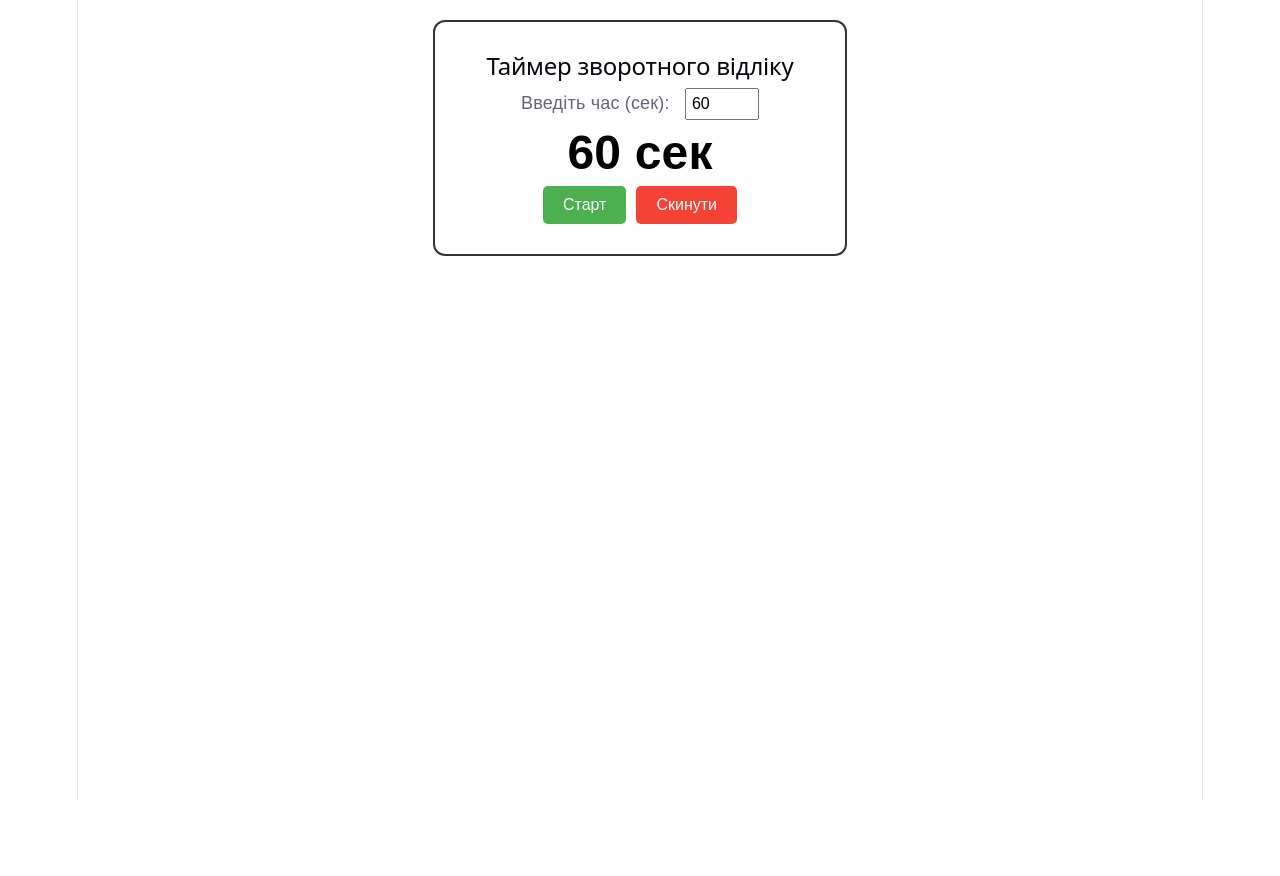
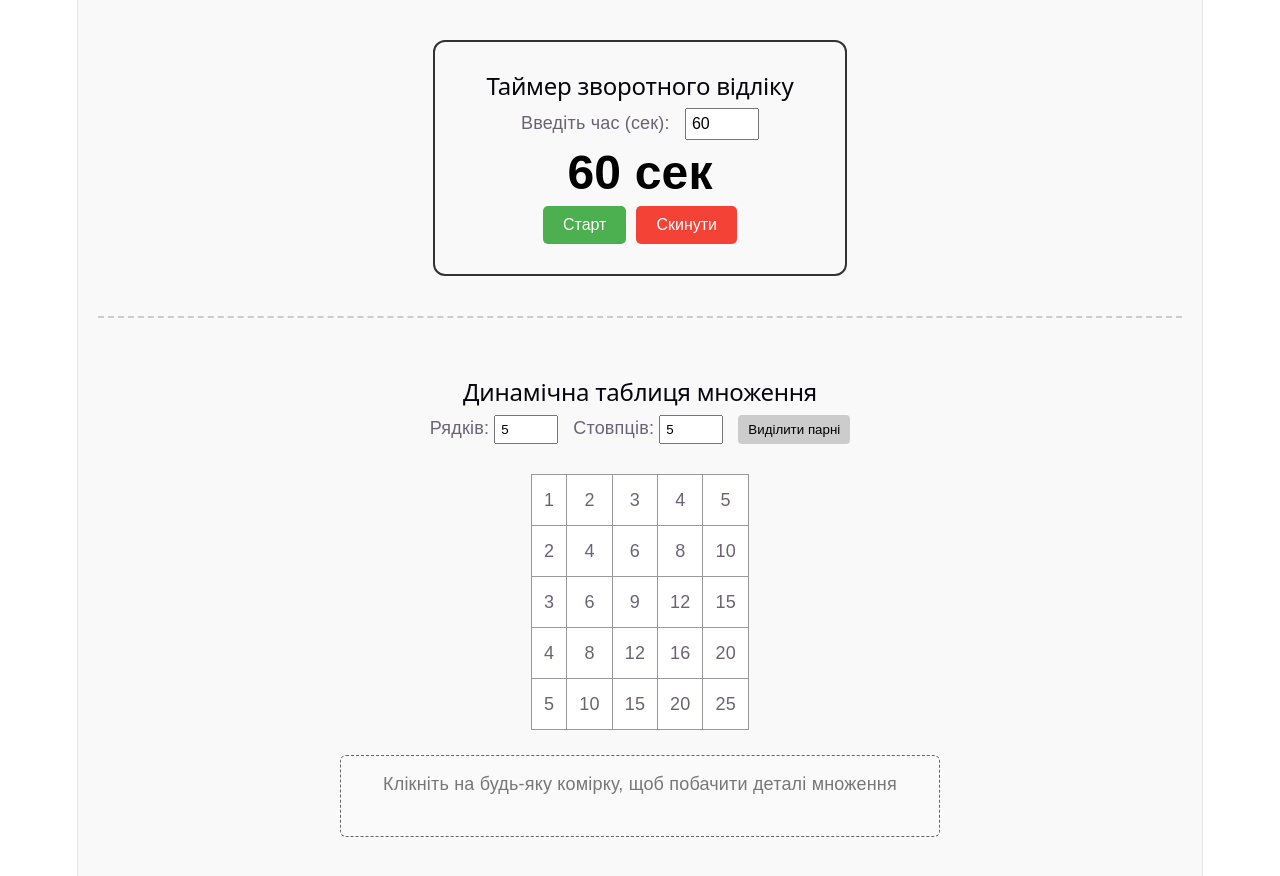
Before and after one commit to Madamada2026/laboratorna-5, a React (Vite) app: page / in a window 1280 px wide. Shown: the top 876 px of the page. Before the commit the page ends 800 px from the top, so only its background shows below. Built offline with nearby package versions, Linux system fonts and the light colour scheme.

Commit message:
feat: виконано завдання 2 (таблиця множення)

```diff
--- a/src/App.jsx
+++ b/src/App.jsx
@@ -1,10 +1,13 @@
 import React from 'react';
 import CountdownTimer from './CountdownTimer';
+import MultiplicationTable from './MultiplicationTable';
 
 function App() {
   return (
-    <div>
+    <div style={{ padding: '20px', backgroundColor: '#f9f9f9', minHeight: '100vh' }}>
       <CountdownTimer />
+      <hr style={{ margin: '40px 0', border: '0', borderTop: '2px dashed #ccc' }} />
+      <MultiplicationTable />
     </div>
   );
 }
--- /dev/null
+++ b/src/MultiplicationTable.jsx
@@ -0,0 +1,113 @@
+import React, { useState } from 'react';
+
+function MultiplicationTable() {
+  // 1. Стани для розмірності таблиці (рядки та стовпці)
+  const [rows, setRows] = useState(5);
+  const [cols, setCols] = useState(5);
+
+  // 2. Стан для збереження координати вибраної комірки (об'єкт або null)
+  const [selectedCell, setSelectedCell] = useState(null);
+
+  // 3. Стан для режиму підсвічування парних чисел (true/false)
+  const [highlightEven, setHighlightEven] = useState(false);
+
+  // Створення структури таблиці (генерація матриці)
+  const tableData = [];
+  for (let i = 1; i <= rows; i++) {
+    const row = [];
+    for (let j = 1; j <= cols; j++) {
+      row.push(i * j);
+    }
+    tableData.push(row);
+  }
+
+  return (
+    <div style={{ padding: '20px', maxWidth: '600px', margin: '20px auto', fontFamily: 'Arial, sans-serif' }}>
+      <h2 style={{ textAlign: 'center' }}>Динамічна таблиця множення</h2>
+
+      {/* Панель налаштувань */}
+      <div style={{ display: 'flex', gap: '15px', justifyContent: 'center', marginBottom: '20px', flexWrap: 'wrap' }}>
+        <div>
+          <label>Рядків: </label>
+          <input
+            type="number"
+            min="1" max="15"
+            value={rows}
+            onChange={(e) => { setRows(parseInt(e.target.value) || 1); setSelectedCell(null); }}
+            style={{ width: '50px', padding: '5px' }}
+          />
+        </div>
+        <div>
+          <label>Стовпців: </label>
+          <input
+            type="number"
+            min="1" max="15"
+            value={cols}
+            onChange={(e) => { setCols(parseInt(e.target.value) || 1); setSelectedCell(null); }}
+            style={{ width: '50px', padding: '5px' }}
+          />
+        </div>
+        <button
+          onClick={() => setHighlightEven(!highlightEven)}
+          style={{ padding: '5px 10px', backgroundColor: highlightEven ? '#4caf50' : '#ccc', color: highlightEven ? 'white' : 'black', border: 'none', borderRadius: '4px', cursor: 'pointer' }}
+        >
+          {highlightEven ? 'Парні виділено' : 'Виділити парні'}
+        </button>
+      </div>
+
+      {/* Сама таблиця */}
+      <div style={{ overflowX: 'auto', display: 'flex', justifyContent: 'center' }}>
+        <table style={{ borderCollapse: 'collapse', marginTop: '10px' }}>
+          <tbody>
+            {tableData.map((row, rowIndex) => (
+              <tr key={rowIndex}>
+                {row.map((val, colIndex) => {
+                  const rNum = rowIndex + 1;
+                  const cNum = colIndex + 1;
+                  const isSelected = selectedCell && selectedCell.r === rNum && selectedCell.c === cNum;
+                  const isEven = val % 2 === 0;
+
+                  // Визначаємо колір фону комірки
+                  let bgColor = 'white';
+                  if (isSelected) bgColor = '#ffeb3b'; // жовтий для вибраної
+                  else if (highlightEven && isEven) bgColor = '#e8f5e9'; // світло-зелений для парних
+
+                  return (
+                    <td
+                      key={colIndex}
+                      onClick={() => setSelectedCell({ r: rNum, c: cNum, value: val })}
+                      style={{
+                        border: '1px solid #999',
+                        padding: '12px',
+                        textAlign: 'center',
+                        cursor: 'pointer',
+                        backgroundColor: bgColor,
+                        fontWeight: isSelected ? 'bold' : 'normal',
+                        transition: 'background-color 0.2s'
+                      }}
+                    >
+                      {val}
+                    </td>
+                  );
+                })}
+              </tr>
+            ))}
+          </tbody>
+        </table>
+      </div>
+
+      {/* Панель деталей під таблицею */}
+      <div style={{ marginTop: '25px', padding: '15px', border: '1px dashed #666', borderRadius: '6px', textAlign: 'center', minHeight: '50px', backgroundColor: '#fafafa' }}>
+        {selectedCell ? (
+          <p style={{ margin: 0, fontSize: '18px' }}>
+            Деталі: <strong>{selectedCell.r}</strong> × <strong>{selectedCell.c}</strong> = <span style={{ color: '#2196f3', fontSize: '22px' }}>{selectedCell.value}</span>
+          </p>
+        ) : (
+          <p style={{ margin: 0, color: '#777' }}>Клікніть на будь-яку комірку, щоб побачити деталі множення</p>
+        )}
+      </div>
+    </div>
+  );
+}
+
+export default MultiplicationTable;
```
